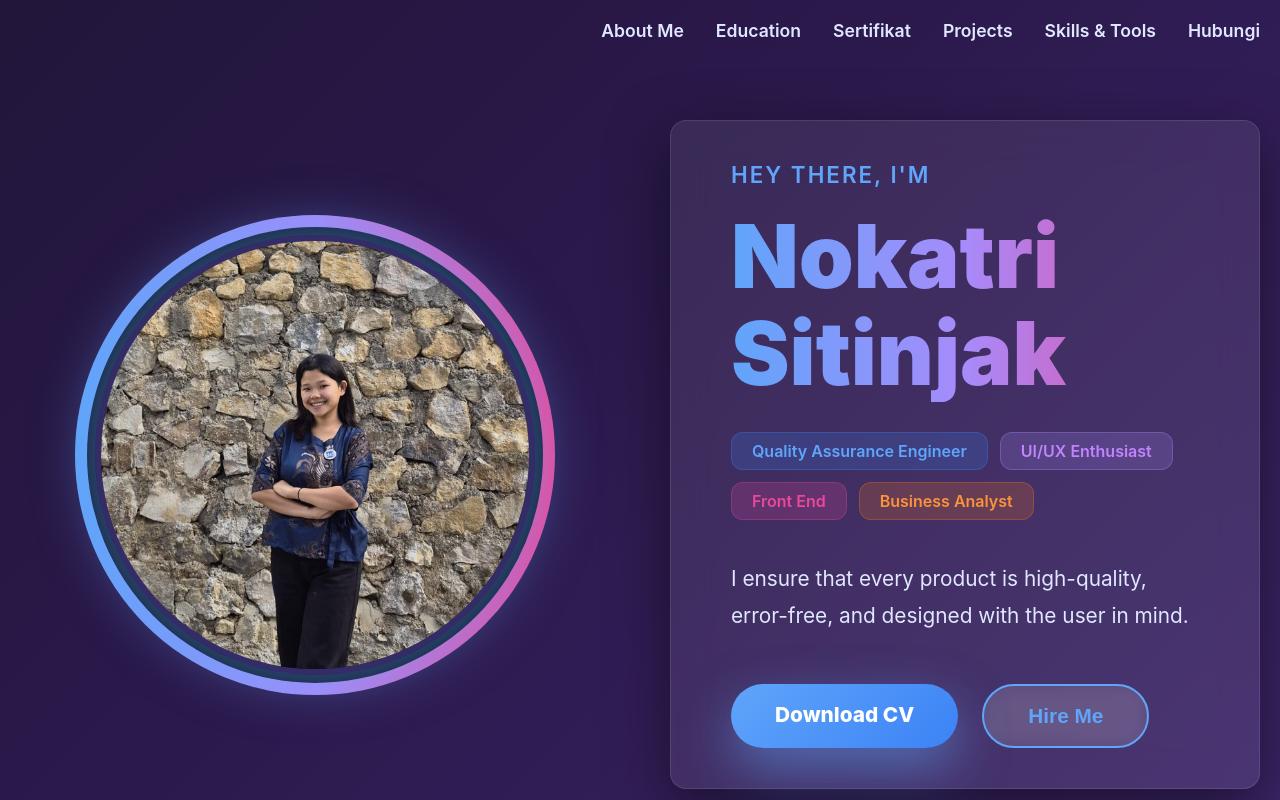
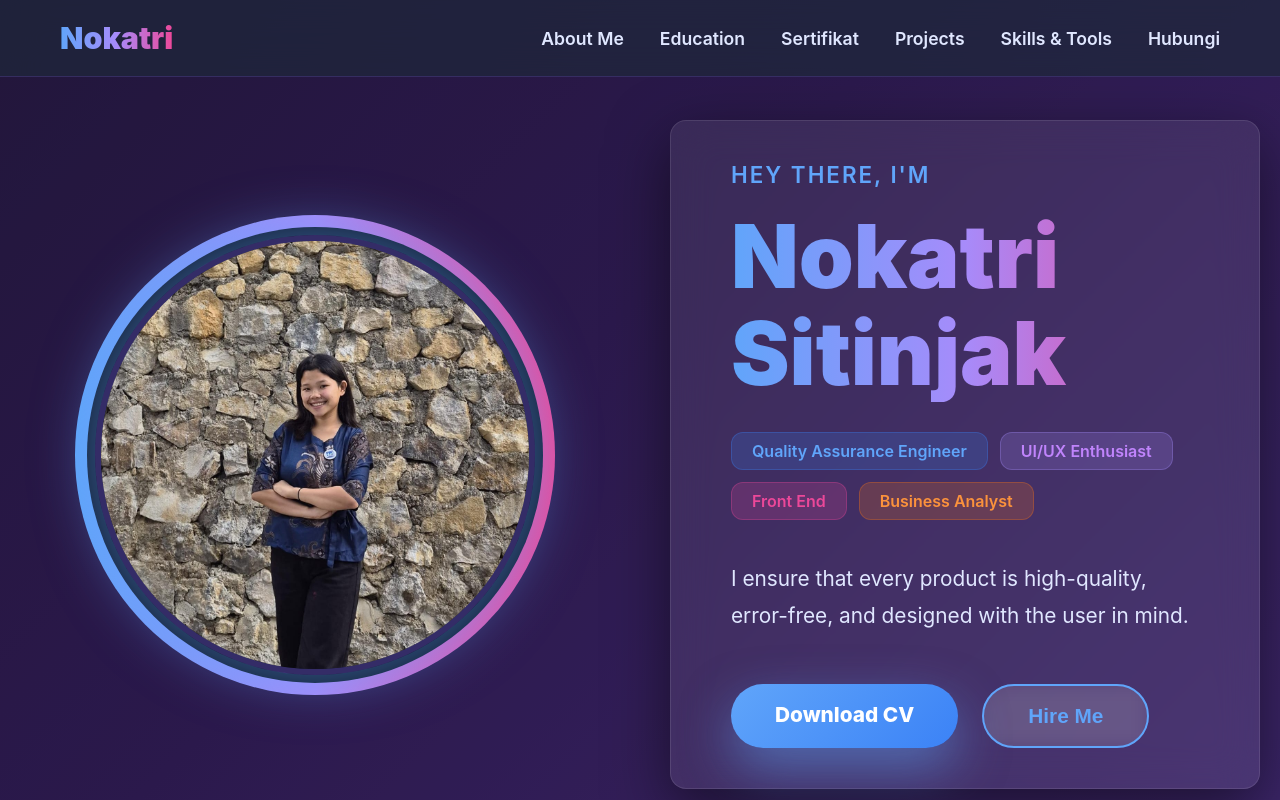
Before and after one commit to nokasitinjak/Portofolio, a React (Vite) app: page / in a window 1280 px wide. Shown: the top 800 px of the page. Built offline with nearby package versions, Linux system fonts and the light colour scheme.

Commit message:
Update portfolio contentt

```diff
--- a/src/components/Navbar.jsx
+++ b/src/components/Navbar.jsx
@@ -9,68 +9,114 @@ const Navbar = () => {
       const currentScrollY = window.scrollY;
 
       if (currentScrollY > lastScrollY && currentScrollY > 100) {
-        // Scroll ke bawah → sembunyikan navbar
-        setIsVisible(false);
-      } else if (currentScrollY < lastScrollY) {
-        // Scroll ke atas → tampilkan navbar
-        setIsVisible(true);
+        setIsVisible(false); // scroll down → hide
+      } else {
+        setIsVisible(true); // scroll up → show
       }
 
       setLastScrollY(currentScrollY);
     };
 
-    const handleMouseEnterTop = (e) => {
-      if (e.clientY <= 100) {  // Mouse di area atas layar (100px dari top)
+    const handleMouseMove = (e) => {
+      if (e.clientY <= 80) { // mouse di atas layar
         setIsVisible(true);
       }
     };
 
     window.addEventListener('scroll', handleScroll);
-    window.addEventListener('mousemove', handleMouseEnterTop);
+    window.addEventListener('mousemove', handleMouseMove);
 
     return () => {
       window.removeEventListener('scroll', handleScroll);
-      window.removeEventListener('mousemove', handleMouseEnterTop);
+      window.removeEventListener('mousemove', handleMouseMove);
     };
   }, [lastScrollY]);
 
   return (
-    <nav
+    <header
       style={{
         position: 'fixed',
-        top: 20,
-        right: 20,
+        top: 0,
+        left: 0,
+        right: 0,
         zIndex: 1000,
-        display: 'flex',
-        gap: 32,
-        alignItems: 'center',
-        fontSize: '1.1rem',
-        fontWeight: '600',
+        padding: '20px 40px',
+        background: 'rgba(30, 41, 59, 0.7)',
+        backdropFilter: 'blur(20px)',
+        borderBottom: '1px solid rgba(139, 92, 246, 0.2)',
+        transition: 'transform 0.4s ease, opacity 0.4s ease',
+        transform: isVisible ? 'translateY(0)' : 'translateY(-100%)',
         opacity: isVisible ? 1 : 0,
-        visibility: isVisible ? 'visible' : 'hidden',
-        transition: 'opacity 0.4s ease, visibility 0.4s ease',
-        pointerEvents: isVisible ? 'auto' : 'none',  // biar tidak bisa diklik saat hidden
+        pointerEvents: isVisible ? 'auto' : 'none',
       }}
     >
-      <a href="#about" style={{ color: '#e0e7ff', textDecoration: 'none', transition: 'color 0.3s' }} onMouseEnter={e => e.target.style.color = '#60a5fa'} onMouseLeave={e => e.target.style.color = '#e0e7ff'}>
+      <div className="container" style={{ display: 'flex', justifyContent: 'space-between', alignItems: 'center', maxWidth: '1400px', margin: '0 auto' }}>
+
+        {/* NAMA DI PALING KIRI UJUNG */}
+        <div style={{ fontSize: '1.9rem', fontWeight: '900' }}>
+          <span style={{
+            background: 'linear-gradient(90deg, #60a5fa, #a78bfa, #ec4899)',
+            WebkitBackgroundClip: 'text',
+            WebkitTextFillColor: 'transparent',
+            backgroundClip: 'text',
+          }}>
+            Nokatri
+          </span>
+        </div>
+
+        {/* MENU DI PALING KANAN UJUNG */}
+        <nav style={{ display: 'flex', gap: '36px', alignItems: 'center' }}>
+          <a
+            href="#about"
+            style={{ color: '#e0e7ff', textDecoration: 'none', fontWeight: '600', fontSize: '1.1rem', transition: 'color 0.3s' }}
+            onMouseEnter={(e) => e.target.style.color = '#60a5fa'}
+            onMouseLeave={(e) => e.target.style.color = '#e0e7ff'}
+          >
             About Me
           </a>
-      <a href="#education" style={{ color: '#e0e7ff', textDecoration: 'none', transition: 'color 0.3s' }} onMouseEnter={e => e.target.style.color = '#60a5fa'} onMouseLeave={e => e.target.style.color = '#e0e7ff'}>
+          <a
+            href="#education"
+            style={{ color: '#e0e7ff', textDecoration: 'none', fontWeight: '600', fontSize: '1.1rem', transition: 'color 0.3s' }}
+            onMouseEnter={(e) => e.target.style.color = '#60a5fa'}
+            onMouseLeave={(e) => e.target.style.color = '#e0e7ff'}
+          >
             Education
           </a>
-      <a href="#certificates" style={{ color: '#e0e7ff', textDecoration: 'none', transition: 'color 0.3s' }} onMouseEnter={e => e.target.style.color = '#60a5fa'} onMouseLeave={e => e.target.style.color = '#e0e7ff'}>
+          <a
+            href="#certificates"
+            style={{ color: '#e0e7ff', textDecoration: 'none', fontWeight: '600', fontSize: '1.1rem', transition: 'color 0.3s' }}
+            onMouseEnter={(e) => e.target.style.color = '#60a5fa'}
+            onMouseLeave={(e) => e.target.style.color = '#e0e7ff'}
+          >
             Sertifikat
           </a>
-      <a href="#projects" style={{ color: '#e0e7ff', textDecoration: 'none', transition: 'color 0.3s' }} onMouseEnter={e => e.target.style.color = '#60a5fa'} onMouseLeave={e => e.target.style.color = '#e0e7ff'}>
+          <a
+            href="#projects"
+            style={{ color: '#e0e7ff', textDecoration: 'none', fontWeight: '600', fontSize: '1.1rem', transition: 'color 0.3s' }}
+            onMouseEnter={(e) => e.target.style.color = '#60a5fa'}
+            onMouseLeave={(e) => e.target.style.color = '#e0e7ff'}
+          >
             Projects
           </a>
-      <a href="#Tools" style={{ color: '#e0e7ff', textDecoration: 'none', transition: 'color 0.3s' }} onMouseEnter={e => e.target.style.color = '#60a5fa'} onMouseLeave={e => e.target.style.color = '#e0e7ff'}>
+          <a
+            href="#Tools"
+            style={{ color: '#e0e7ff', textDecoration: 'none', fontWeight: '600', fontSize: '1.1rem', transition: 'color 0.3s' }}
+            onMouseEnter={(e) => e.target.style.color = '#60a5fa'}
+            onMouseLeave={(e) => e.target.style.color = '#e0e7ff'}
+          >
             Skills & Tools
           </a>
-      <a href="#contact" style={{ color: '#e0e7ff', textDecoration: 'none', transition: 'color 0.3s' }} onMouseEnter={e => e.target.style.color = '#60a5fa'} onMouseLeave={e => e.target.style.color = '#e0e7ff'}>
+          <a
+            href="#contact"
+            style={{ color: '#e0e7ff', textDecoration: 'none', fontWeight: '600', fontSize: '1.1rem', transition: 'color 0.3s' }}
+            onMouseEnter={(e) => e.target.style.color = '#60a5fa'}
+            onMouseLeave={(e) => e.target.style.color = '#e0e7ff'}
+          >
             Hubungi
           </a>
         </nav>
+      </div>
+    </header>
   );
 };
 
```
Lines whose indentation alone changed are shown as unchanged.
